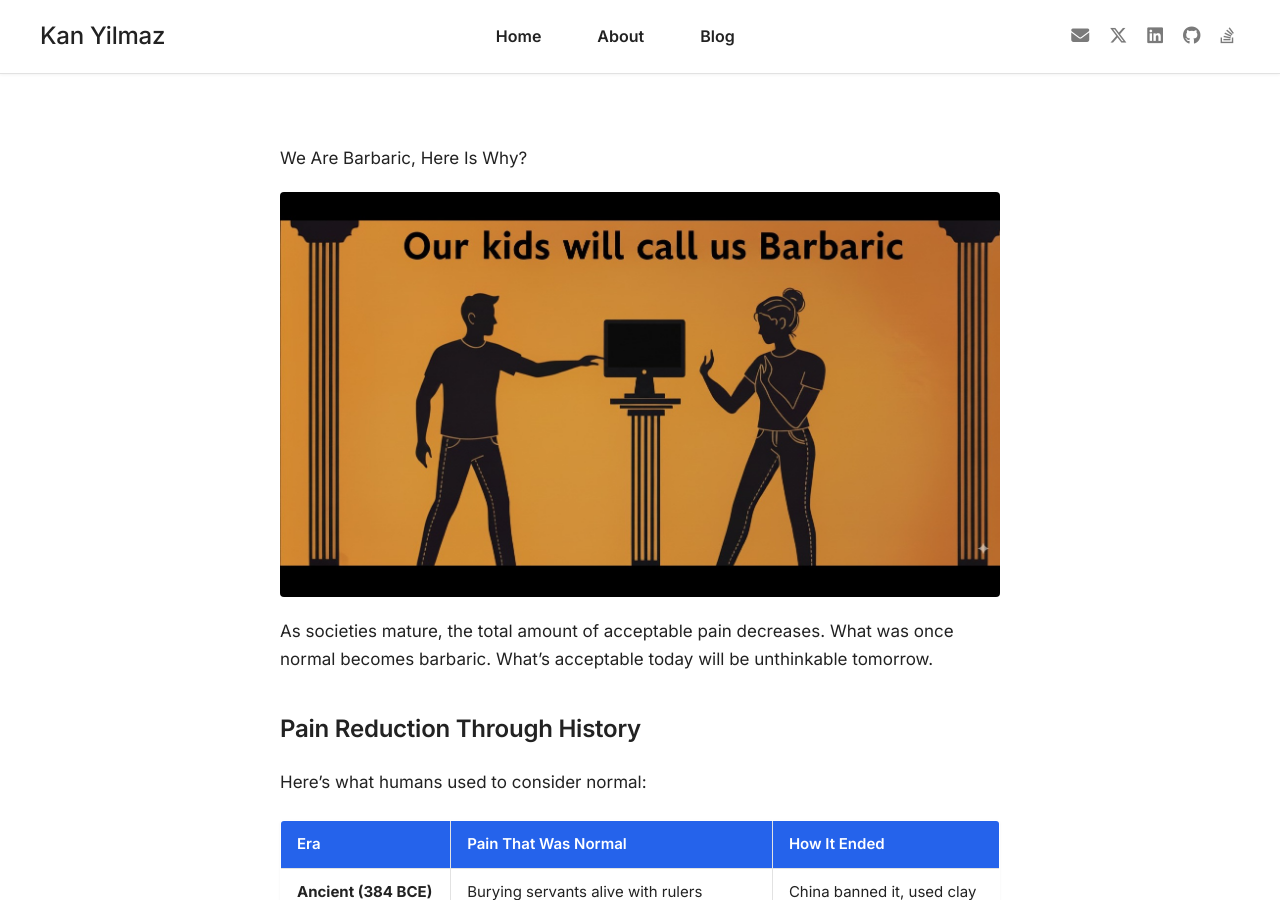
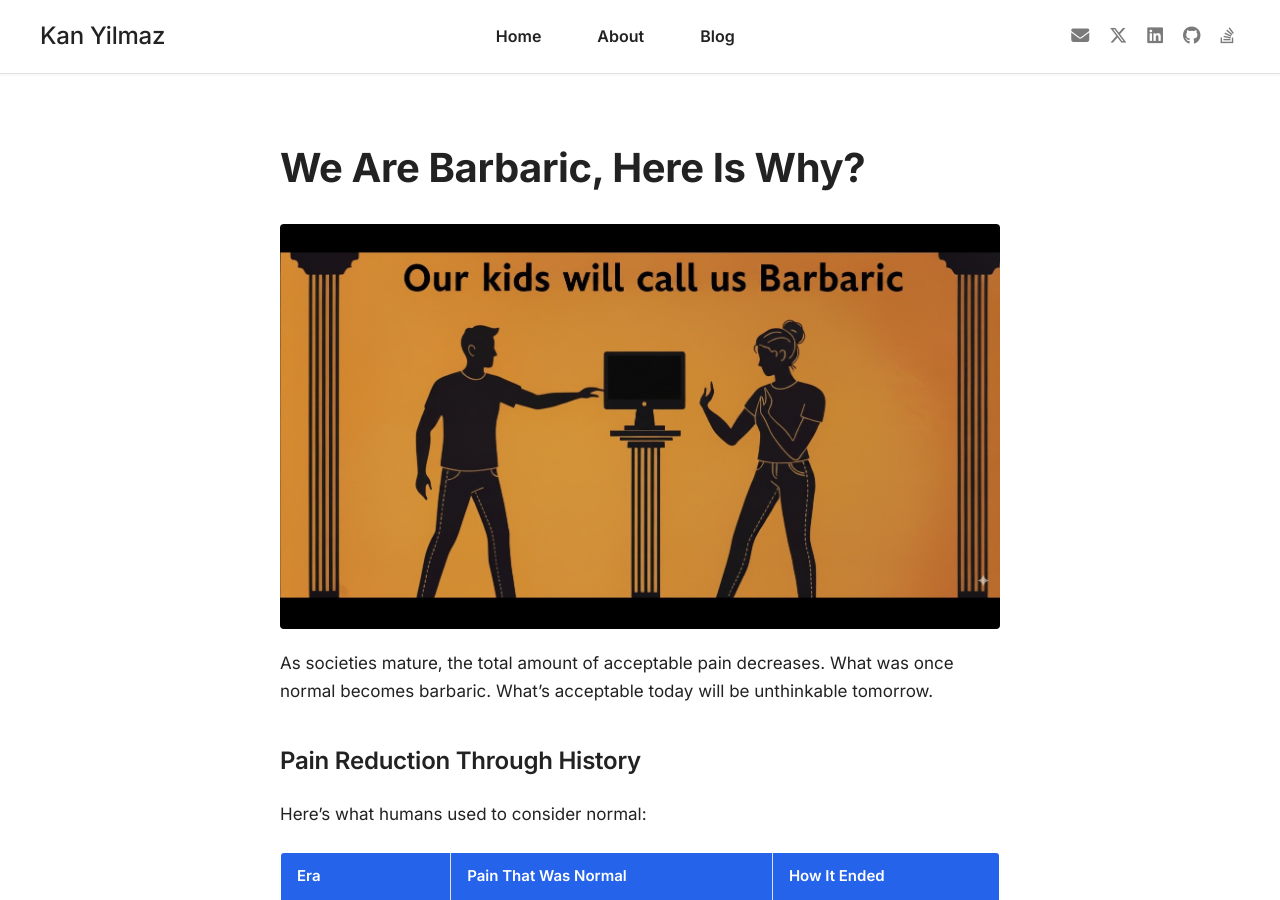
Before and after one commit to thellimist/thellimist.github.io, a Jekyll site: the page built from _posts/2025-09-05-decrease-pain.md, in a window 1280 px wide and 900 px high. Built offline with Jekyll 4.4.1, drawn with Linux system fonts in a browser that asks for light colours.

Commit message:
Fix header

```diff
--- a/_posts/2025-09-05-decrease-pain.md
+++ b/_posts/2025-09-05-decrease-pain.md
@@ -5,7 +5,7 @@ date: 2025-09-05
 image: "/assets/posts/pain_barbar.jpeg"
 ---
 
-We Are Barbaric, Here Is Why?
+# We Are Barbaric, Here Is Why?
 
 ![](/assets/posts/pain_barbar.jpeg)
 
```
